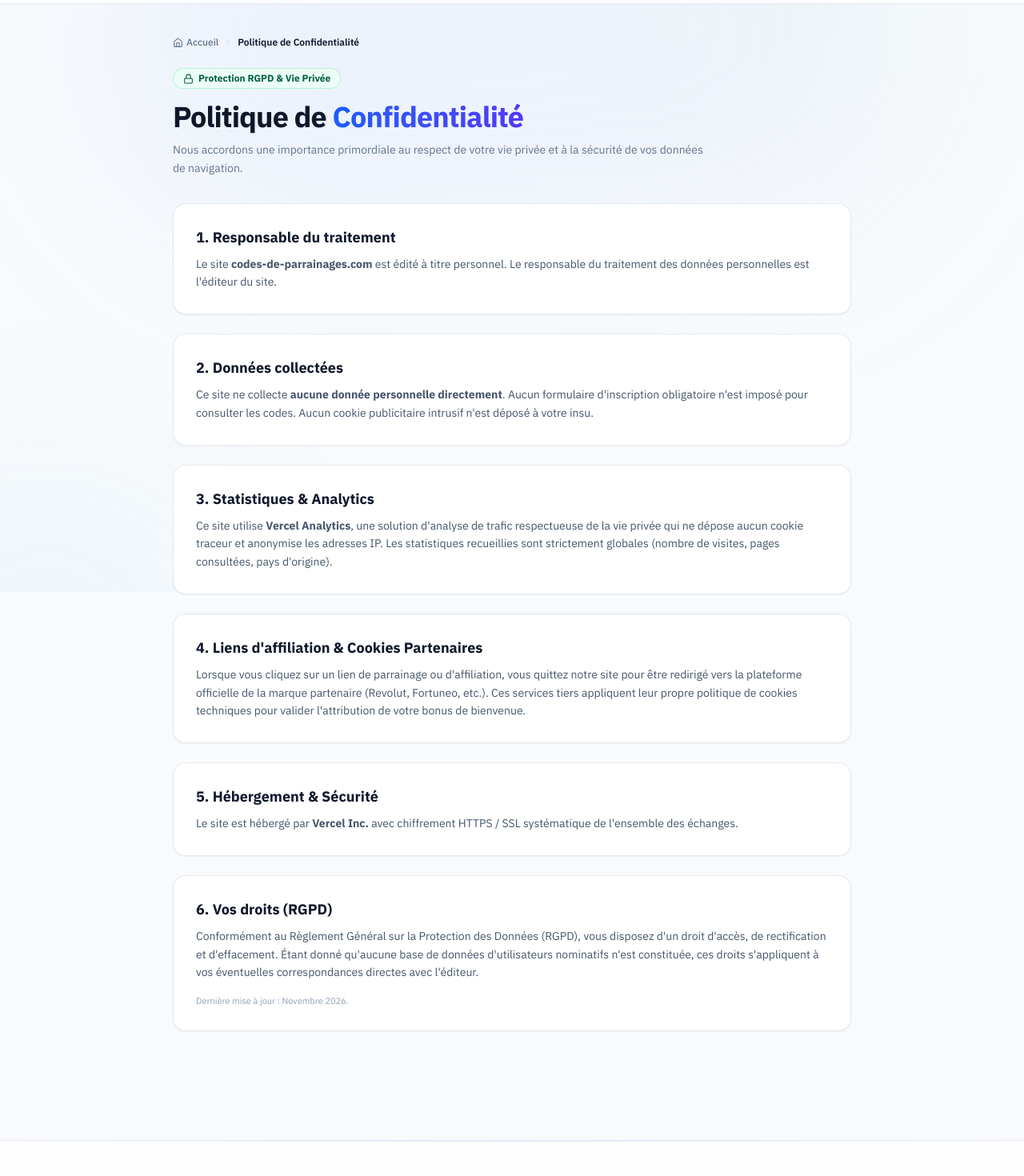
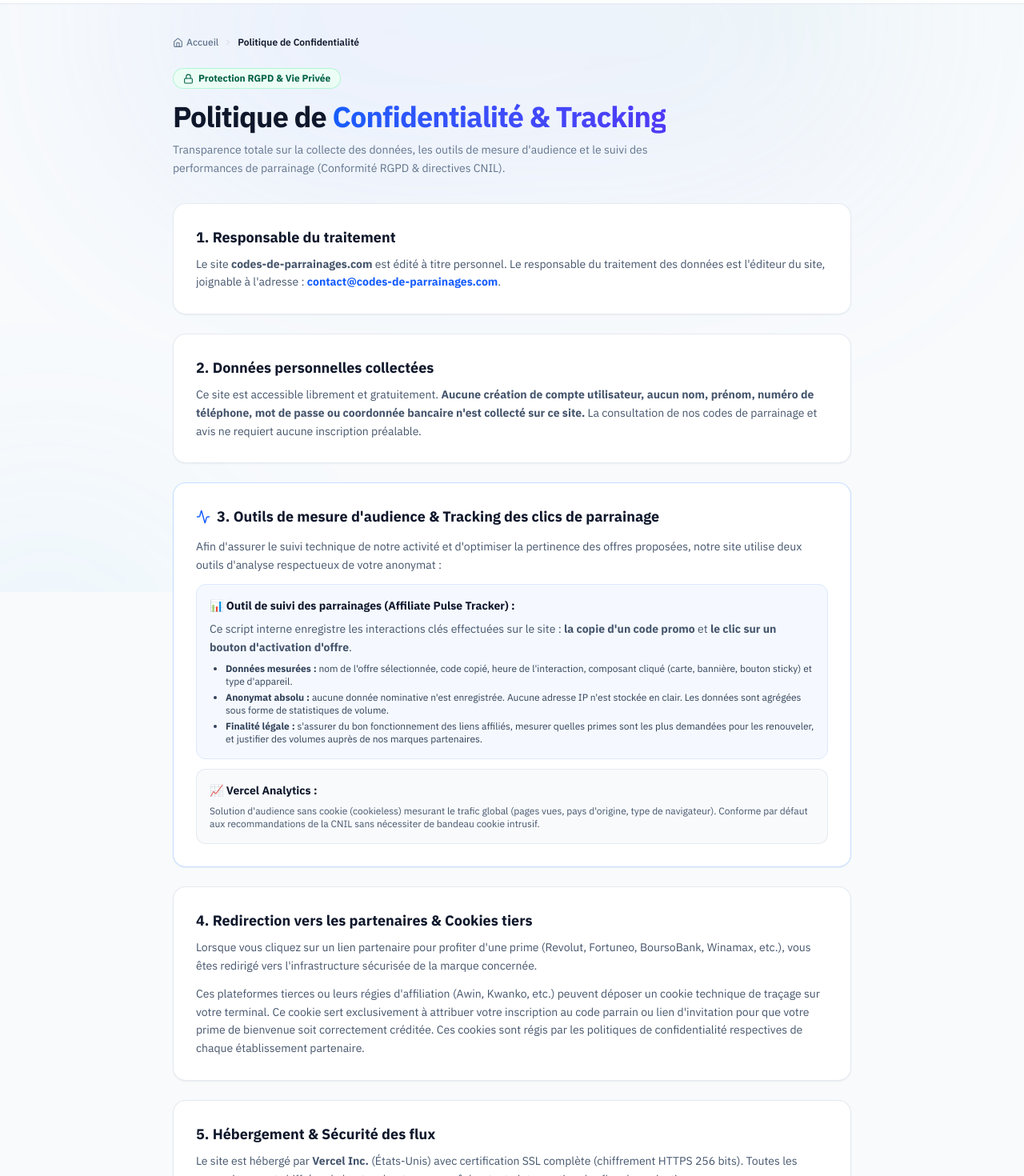
Before and after one commit to NACoaching/ParraineMoi, a Next.js app: page /politique-de-confidentialite in a window 1280 px wide. Shown: the part 60-1530 px from the top of the page at 80% size. Built offline with nearby package versions, Linux system fonts and the light colour scheme.

Commit message:
fix(legal): mise en conformité RGPD de la politique de confidentialité avec l'outil de tracking des parrainages (Affiliate Tracker)

```diff
--- a/src/app/politique-de-confidentialite/page.tsx
+++ b/src/app/politique-de-confidentialite/page.tsx
@@ -1,10 +1,10 @@
 import type { Metadata } from 'next';
 import Link from 'next/link';
-import { Home, ChevronRight, ShieldCheck, Lock } from 'lucide-react';
+import { Home, ChevronRight, Lock, Activity, ShieldCheck, Database, Cookie, ExternalLink } from 'lucide-react';
 
 export const metadata: Metadata = {
     title: 'Politique de Confidentialité — Codes de Parrainages',
-    description: 'Politique de confidentialité et de protection des données personnelles du site Codes de Parrainages.',
+    description: 'Politique de confidentialité et protection des données personnelles : mesure d audience, outil de tracking des clics de parrainage et conformité RGPD.',
     alternates: {
         canonical: "/politique-de-confidentialite",
     },
@@ -32,53 +32,105 @@ export default function PolitiqueConfidentialitePage() {
                     <span>Protection RGPD & Vie Privée</span>
                 </div>
                 <h1 className="text-2xl sm:text-3xl md:text-4xl font-extrabold text-slate-900 tracking-tight leading-tight mb-2">
-                    Politique de <span className="bg-gradient-to-r from-blue-600 to-indigo-600 bg-clip-text text-transparent">Confidentialité</span>
+                    Politique de <span className="bg-gradient-to-r from-blue-600 to-indigo-600 bg-clip-text text-transparent">Confidentialité & Tracking</span>
                 </h1>
                 <p className="text-xs sm:text-sm text-slate-500 max-w-2xl leading-relaxed">
-                    Nous accordons une importance primordiale au respect de votre vie privée et à la sécurité de vos données de navigation.
+                    Transparence totale sur la collecte des données, les outils de mesure d&apos;audience et le suivi des performances de parrainage (Conformité RGPD & directives CNIL).
                 </p>
             </header>
 
             <div className="space-y-6">
+                {/* 1. Responsable */}
                 <section className="bg-white border border-slate-200/90 rounded-2xl p-5 sm:p-7 shadow-xs">
-                    <h2 className="text-base sm:text-lg font-bold text-slate-900 mb-2">1. Responsable du traitement</h2>
+                    <h2 className="text-base sm:text-lg font-bold text-slate-900 mb-2">
+                        1. Responsable du traitement
+                    </h2>
                     <p className="text-xs sm:text-sm text-slate-600 leading-relaxed">
-                        Le site <strong>codes-de-parrainages.com</strong> est édité à titre personnel. Le responsable du traitement des données personnelles est l&apos;éditeur du site.
+                        Le site <strong>codes-de-parrainages.com</strong> est édité à titre personnel. Le responsable du traitement des données est l&apos;éditeur du site, joignable à l&apos;adresse : <strong className="text-blue-600">contact@codes-de-parrainages.com</strong>.
                     </p>
                 </section>
 
+                {/* 2. Données personnelles */}
                 <section className="bg-white border border-slate-200/90 rounded-2xl p-5 sm:p-7 shadow-xs">
-                    <h2 className="text-base sm:text-lg font-bold text-slate-900 mb-2">2. Données collectées</h2>
-                    <p className="text-xs sm:text-sm text-slate-600 leading-relaxed">
-                        Ce site ne collecte <strong>aucune donnée personnelle directement</strong>. Aucun formulaire d&apos;inscription obligatoire n&apos;est imposé pour consulter les codes. Aucun cookie publicitaire intrusif n&apos;est déposé à votre insu.
+                    <h2 className="text-base sm:text-lg font-bold text-slate-900 mb-2">
+                        2. Données personnelles collectées
+                    </h2>
+                    <p className="text-xs sm:text-sm text-slate-600 leading-relaxed space-y-2">
+                        Ce site est accessible librement et gratuitement. <strong>Aucune création de compte utilisateur, aucun nom, prénom, numéro de téléphone, mot de passe ou coordonnée bancaire n&apos;est collecté sur ce site.</strong> La consultation de nos codes de parrainage et avis ne requiert aucune inscription préalable.
                     </p>
                 </section>
 
+                {/* 3. Outil de tracking des parrainages & Analytics */}
+                <section className="bg-white border border-blue-200/90 rounded-2xl p-5 sm:p-7 shadow-xs">
+                    <div className="flex items-center gap-2 mb-3">
+                        <Activity size={18} className="text-blue-600" />
+                        <h2 className="text-base sm:text-lg font-bold text-slate-900">
+                            3. Outils de mesure d&apos;audience & Tracking des clics de parrainage
+                        </h2>
+                    </div>
+                    <div className="text-xs sm:text-sm text-slate-600 leading-relaxed space-y-3">
+                        <p>
+                            Afin d&apos;assurer le suivi technique de notre activité et d&apos;optimiser la pertinence des offres proposées, notre site utilise deux outils d&apos;analyse respectueux de votre anonymat :
+                        </p>
+
+                        <div className="p-4 rounded-xl bg-blue-50/60 border border-blue-100 space-y-2">
+                            <h3 className="font-bold text-slate-900 text-xs sm:text-sm">
+                                📊 Outil de suivi des parrainages (Affiliate Pulse Tracker) :
+                            </h3>
+                            <p>
+                                Ce script interne enregistre les interactions clés effectuées sur le site : <strong>la copie d&apos;un code promo</strong> et <strong>le clic sur un bouton d&apos;activation d&apos;offre</strong>.
+                            </p>
+                            <ul className="list-disc pl-5 space-y-1 text-slate-700 text-[11px] sm:text-xs">
+                                <li><strong>Données mesurées :</strong> nom de l&apos;offre sélectionnée, code copié, heure de l&apos;interaction, composant cliqué (carte, bannière, bouton sticky) et type d&apos;appareil.</li>
+                                <li><strong>Anonymat absolu :</strong> aucune donnée nominative n&apos;est enregistrée. Aucune adresse IP n&apos;est stockée en clair. Les données sont agrégées sous forme de statistiques de volume.</li>
+                                <li><strong>Finalité légale :</strong> s&apos;assurer du bon fonctionnement des liens affiliés, mesurer quelles primes sont les plus demandées pour les renouveler, et justifier des volumes auprès de nos marques partenaires.</li>
+                            </ul>
+                        </div>
+
+                        <div className="p-4 rounded-xl bg-slate-50 border border-slate-200/80 space-y-2">
+                            <h3 className="font-bold text-slate-900 text-xs sm:text-sm">
+                                📈 Vercel Analytics :
+                            </h3>
+                            <p className="text-slate-600 text-[11px] sm:text-xs">
+                                Solution d&apos;audience sans cookie (cookieless) mesurant le trafic global (pages vues, pays d&apos;origine, type de navigateur). Conforme par défaut aux recommandations de la CNIL sans nécessiter de bandeau cookie intrusif.
+                            </p>
+                        </div>
+                    </div>
+                </section>
+
+                {/* 4. Liens d'affiliation & Cookies des plateformes tierces */}
                 <section className="bg-white border border-slate-200/90 rounded-2xl p-5 sm:p-7 shadow-xs">
-                    <h2 className="text-base sm:text-lg font-bold text-slate-900 mb-2">3. Statistiques & Analytics</h2>
+                    <h2 className="text-base sm:text-lg font-bold text-slate-900 mb-2">
+                        4. Redirection vers les partenaires & Cookies tiers
+                    </h2>
+                    <p className="text-xs sm:text-sm text-slate-600 leading-relaxed mb-3">
+                        Lorsque vous cliquez sur un lien partenaire pour profiter d&apos;une prime (Revolut, Fortuneo, BoursoBank, Winamax, etc.), vous êtes redirigé vers l&apos;infrastructure sécurisée de la marque concernée.
+                    </p>
                     <p className="text-xs sm:text-sm text-slate-600 leading-relaxed">
-                        Ce site utilise <strong>Vercel Analytics</strong>, une solution d&apos;analyse de trafic respectueuse de la vie privée qui ne dépose aucun cookie traceur et anonymise les adresses IP. Les statistiques recueillies sont strictement globales (nombre de visites, pages consultées, pays d&apos;origine).
+                        Ces plateformes tierces ou leurs régies d&apos;affiliation (Awin, Kwanko, etc.) peuvent déposer un cookie technique de traçage sur votre terminal. Ce cookie sert exclusivement à attribuer votre inscription au code parrain ou lien d&apos;invitation pour que votre prime de bienvenue soit correctement créditée. Ces cookies sont régis par les politiques de confidentialité respectives de chaque établissement partenaire.
                     </p>
                 </section>
 
+                {/* 5. Hébergement & Sécurité */}
                 <section className="bg-white border border-slate-200/90 rounded-2xl p-5 sm:p-7 shadow-xs">
-                    <h2 className="text-base sm:text-lg font-bold text-slate-900 mb-2">4. Liens d&apos;affiliation & Cookies Partenaires</h2>
+                    <h2 className="text-base sm:text-lg font-bold text-slate-900 mb-2">
+                        5. Hébergement & Sécurité des flux
+                    </h2>
                     <p className="text-xs sm:text-sm text-slate-600 leading-relaxed">
-                        Lorsque vous cliquez sur un lien de parrainage ou d&apos;affiliation, vous quittez notre site pour être redirigé vers la plateforme officielle de la marque partenaire (Revolut, Fortuneo, etc.). Ces services tiers appliquent leur propre politique de cookies techniques pour valider l&apos;attribution de votre bonus de bienvenue.
+                        Le site est hébergé par <strong>Vercel Inc.</strong> (États-Unis) avec certification SSL complète (chiffrement HTTPS 256 bits). Toutes les connexions sont chiffrées de bout en bout pour empêcher toute interception des flux de navigation.
                     </p>
                 </section>
 
+                {/* 6. Vos droits RGPD */}
                 <section className="bg-white border border-slate-200/90 rounded-2xl p-5 sm:p-7 shadow-xs">
-                    <h2 className="text-base sm:text-lg font-bold text-slate-900 mb-2">5. Hébergement & Sécurité</h2>
+                    <h2 className="text-base sm:text-lg font-bold text-slate-900 mb-2">
+                        6. Vos droits (RGPD & Informatique et Libertés)
+                    </h2>
                     <p className="text-xs sm:text-sm text-slate-600 leading-relaxed">
-                        Le site est hébergé par <strong>Vercel Inc.</strong> avec chiffrement HTTPS / SSL systématique de l&apos;ensemble des échanges.
+                        Conformément au Règlement Général sur la Protection des Données (RGPD) et à la loi Informatique et Libertés, vous disposez d&apos;un droit d&apos;accès, de rectification et d&apos;opposition. Dans la mesure où notre site ne conserve aucun profil nominatif d&apos;utilisateur, ces demandes s&apos;appliquent à vos correspondances par email avec la rédaction.
                     </p>
-                </section>
-
-                <section className="bg-white border border-slate-200/90 rounded-2xl p-5 sm:p-7 shadow-xs">
-                    <h2 className="text-base sm:text-lg font-bold text-slate-900 mb-2">6. Vos droits (RGPD)</h2>
-                    <p className="text-xs sm:text-sm text-slate-600 leading-relaxed">
-                        Conformément au Règlement Général sur la Protection des Données (RGPD), vous disposez d&apos;un droit d&apos;accès, de rectification et d&apos;effacement. Étant donné qu&apos;aucune base de données d&apos;utilisateurs nominatifs n&apos;est constituée, ces droits s&apos;appliquent à vos éventuelles correspondances directes avec l&apos;éditeur.
+                    <p className="text-xs text-slate-500 mt-3">
+                        Pour toute question relative à vos données : <strong>contact@codes-de-parrainages.com</strong>.
                     </p>
                     <p className="text-[11px] text-slate-400 mt-4">
                         Dernière mise à jour : Novembre 2026.
```
